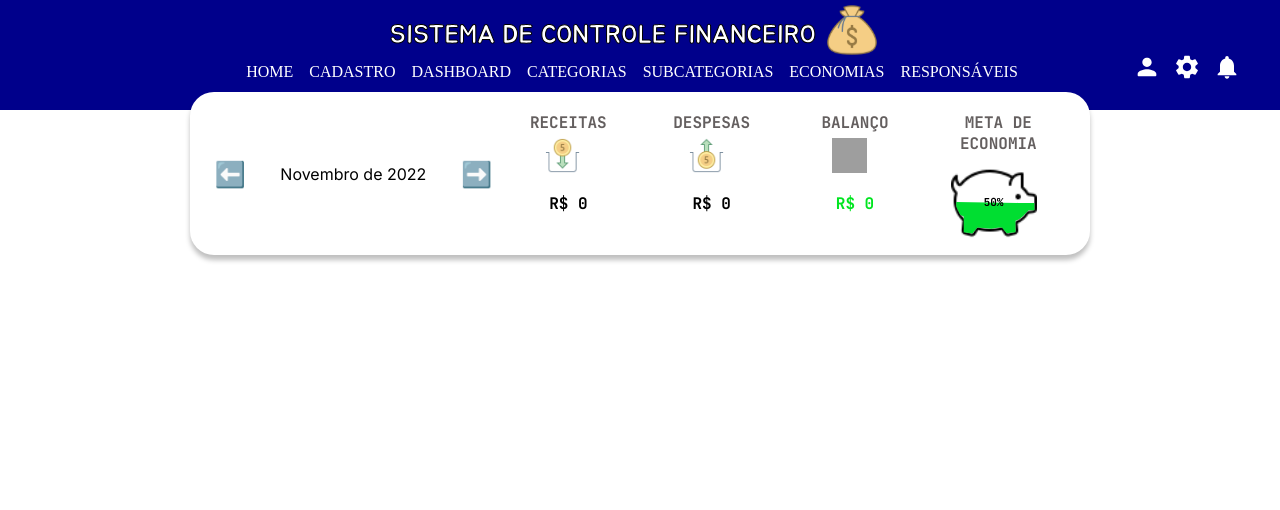
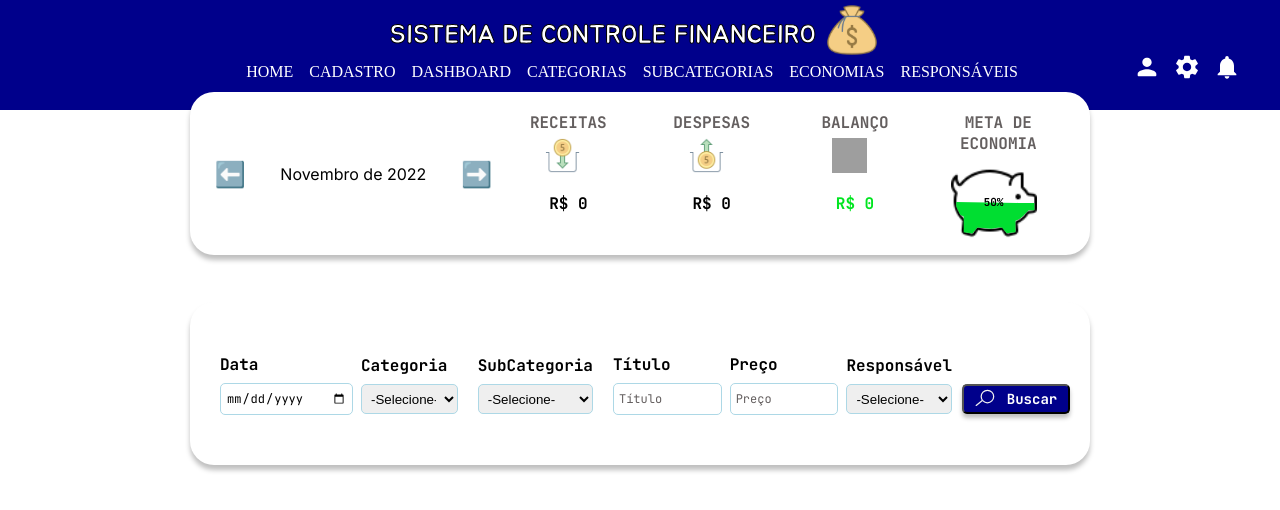
Before and after one commit to ViniciusLima7/sistema-de-controle-financeiro, a React (Vite) app: page /cadastro in a window 1280 px wide. Shown: the top 510 px of the page. Built offline with nearby package versions, Linux system fonts and the light colour scheme; grey boxes are pictures that could not be loaded.

Commit message:
feat: Adiciona Seção de Input na Página de Cadastro

```diff
--- a/src/App.css
+++ b/src/App.css
@@ -9,6 +9,7 @@ padding:0;
 --black: #000000;
 --white-100: #FFFFFF;
 --white-200: #FEFEFE;
+--blue-100: #ADD8E6;
 --blue-600: #00008B;
 --blue-900: #000049;
 --gray-100: #E6E6E6;
--- a/src/components/Button/index.tsx
+++ b/src/components/Button/index.tsx
@@ -1,5 +1,6 @@
-import { Botao } from "./styles";
+import { Botao, Text } from "./styles";
 import iconGoogle from "../../assets/google-icon.svg";
+import search from "../../assets/search.svg";
 
 export interface ButtonProps {
   text: string;
@@ -7,6 +8,10 @@ export interface ButtonProps {
   hoverBg?: string;
   width?: string;
   height?: string;
+  paddingLeft?: string;
+  justifyContent?: string;
+  marginTop?: string;
+  borderRadius?: string;
 }
 
 export function Button({
@@ -15,6 +20,10 @@ export function Button({
   hoverBg = "var(--blue-900)",
   width = "249px",
   height = "40px",
+  paddingLeft = "0",
+  justifyContent = "space-evenly",
+  marginTop,
+  borderRadius = "10px",
 }: ButtonProps) {
   return (
     <Botao
@@ -22,13 +31,18 @@ export function Button({
       hoverBg={hoverBg}
       width={width}
       height={height}
+      justifyContent={justifyContent}
+      marginTop={marginTop}
+      borderRadius={borderRadius}
     >
       {text === "Entrar com Google" || text === "Continuar com o Google" ? (
         <img src={iconGoogle}></img>
+      ) : text === "Buscar" ? (
+        <img src={search}></img>
       ) : (
         ""
       )}
-      <p>{text}</p>
+      <Text paddingLeft={paddingLeft}>{text}</Text>
     </Botao>
   );
 }
--- a/src/components/Button/styles.ts
+++ b/src/components/Button/styles.ts
@@ -5,6 +5,13 @@ interface PropButton {
   hoverBg: string;
   width: string;
   height: string;
+  justifyContent: string;
+  marginTop: string;
+  borderRadius: string;
+}
+
+interface PropText {
+  paddingLeft?: string;
 }
 
 export const Botao = styled.button.attrs((props: PropButton) => ({
@@ -12,6 +19,9 @@ export const Botao = styled.button.attrs((props: PropButton) => ({
   hoverBg: props.hoverBg,
   width: props.width,
   height: props.height,
+  justifyContent: props.justifyContent,
+  marginTop: props.marginTop,
+  borderRadius: props.borderRadius,
 }))<PropButton>`
   box-sizing: border-box;
 
@@ -21,12 +31,13 @@ export const Botao = styled.button.attrs((props: PropButton) => ({
 
   display: flex;
   flex-direction: row;
-  justify-content: space-evenly;
+  justify-content: ${(props) => props.justifyContent};
   align-items: center;
+  margin-top: ${(props) => props.marginTop};
 
   background: ${(props) => props.background};
   box-shadow: 0px 4px 4px rgba(0, 0, 0, 0.25);
-  border-radius: 10px;
+  border-radius: ${(props) => props.borderRadius};
 
   font-family: "JetBrains Mono";
   font-style: normal;
@@ -45,8 +56,14 @@ export const Botao = styled.button.attrs((props: PropButton) => ({
   }
 
   @media screen and (max-width: 1280px) {
-    width: ${(props) => props.width};
+    width: calc(${(props) => props.width} - 30px);
     height: ${(props) => props.height};
     font-size: 14px;
   }
 `;
+
+export const Text = styled.p.attrs(({ paddingLeft }: PropText) => ({
+  paddingLeft,
+}))<PropText>`
+  padding-left: ${({ paddingLeft }) => paddingLeft};
+`;
--- a/src/components/Input/styles.ts
+++ b/src/components/Input/styles.ts
@@ -44,7 +44,7 @@ export const InputStyle = styled.input.attrs((props: PropInput) => ({
   }
 
   @media screen and (max-width: 1280px) {
-    width: 270px;
+    width: calc(${(props) => props.width} - 20px);
     height: 50px;
     font-size: 12px;
   }
--- a/src/pages/Cadastro/index.tsx
+++ b/src/pages/Cadastro/index.tsx
@@ -1,11 +1,13 @@
 import Header from "../../components/Header";
 import InfoArea from "../../components/InfoArea";
+import InputArea from "../../components/InputArea";
 
 export default function Cadastro() {
   return (
     <>
       <Header />
       <InfoArea />
+      <InputArea />
     </>
   );
 }
```
Also changed, not shown: src/assets/search.svg (added).
